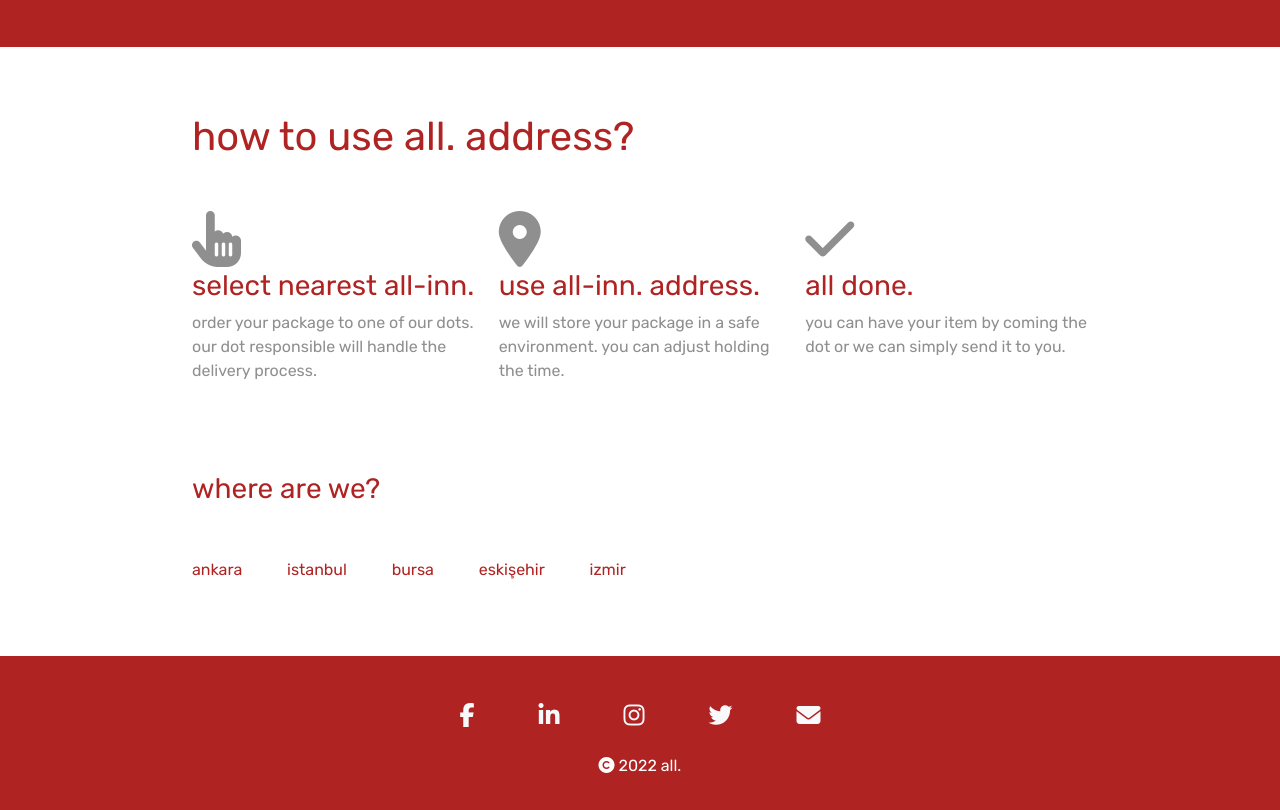
After one commit to erendagasan/gethat, a PHP site: page /dot.html in a window 1280 px wide. The commit adds this page. Shown: the part 717-1527 px from the top of the page. Run offline with PHP 8.4, Linux system fonts and the light colour scheme; some libraries are stand-ins or nearby versions.

Commit message:
Add files via upload

```diff
--- /dev/null
+++ b/dot.html
@@ -0,0 +1,153 @@
+<!DOCTYPE html>
+<html lang="en">
+  <head>
+    <meta charset="UTF-8" />
+    <meta http-equiv="X-UA-Compatible" content="IE=edge" />
+    <meta name="viewport" content="width=device-width, initial-scale=1.0" />
+    <title>all. - leave it to us!</title>
+    <link
+      href="https://cdn.jsdelivr.net/npm/bootstrap@5.2.0-beta1/dist/css/bootstrap.min.css"
+      rel="stylesheet"
+      integrity="sha384-0evHe/X+R7YkIZDRvuzKMRqM+OrBnVFBL6DOitfPri4tjfHxaWutUpFmBp4vmVor"
+      crossorigin="anonymous"
+    />
+    <link rel="stylesheet" href="style.css" />
+    <link rel="icon" type="image/x-icon" href="images/fav.ico" />
+    <script
+      src="https://kit.fontawesome.com/9a232f7429.js"
+      crossorigin="anonymous"
+    ></script>
+    <link rel="preconnect" href="https://fonts.googleapis.com" />
+    <link rel="preconnect" href="https://fonts.gstatic.com" crossorigin />
+    <link
+      href="https://fonts.googleapis.com/css2?family=Merriweather+Sans:wght@700&display=swap"
+      rel="stylesheet"
+    />
+
+    <link rel="preconnect" href="https://fonts.googleapis.com" />
+    <link rel="preconnect" href="https://fonts.gstatic.com" crossorigin />
+    <link
+      href="https://fonts.googleapis.com/css2?family=Rubik&display=swap"
+      rel="stylesheet"
+    />
+  </head>
+
+  <body>
+    <script
+    src="https://cdn.jsdelivr.net/npm/bootstrap@5.2.0-beta1/dist/js/bootstrap.bundle.min.js"
+    integrity="sha384-pprn3073KE6tl6bjs2QrFaJGz5/SUsLqktiwsUTF55Jfv3qYSDhgCecCxMW52nD2"
+    crossorigin="anonymous"
+  ></script>
+
+    <section id="title">
+        <div class="container-fluid">
+          <nav class="navbar navbar-expand-lg navbar-light p-0">
+            <div class="container brand-name">
+              <a class="navbar-brand" href="index.html"
+                > all.
+              </a>
+
+              <button
+                class="navbar-toggler d-lg-none custom-toggler"
+                type="button"
+                data-bs-toggle="collapse"
+                data-bs-target="#collapsibleNavId"
+                aria-controls="collapsibleNavId"
+                aria-expanded="false"
+                aria-label="Toggle navigation"
+              >
+                <span class="navbar-toggler-icon"></span>
+              </button>
+              <div class="collapse navbar-collapse" id="collapsibleNavId">
+                <ul class="navbar-nav ms-auto mt-lg-0 gap-4">
+                  <li class="nav-item active">
+                    <a class="nav-link" href="#pricing"
+                      >pricing <span class="visually-hidden">(current)</span></a
+                    >
+                  </li>
+                  <li class="nav-item">
+                    <a class="nav-link" href="dot.html">all-inn dots</a>
+                  </li>
+                  <li>
+                    <a class="nav-link" href="#partners">package</a>
+                  </li>
+                  <li class="nav-item dropdown">
+                    <a
+                      class="nav-link dropdown-toggle"
+                      href="#"
+                      id="dropdownId"
+                      data-bs-toggle="dropdown"
+                      aria-haspopup="true"
+                      aria-expanded="false"
+                      >download</a
+                    >
+                    <div class="dropdown-menu" aria-labelledby="dropdownId">
+                      <a class="dropdown-item" href="#">android</a>
+                      <a class="dropdown-item" href="#">iOS</a>
+                      <a class="dropdown-item" href="#">PC</a>
+                    </div>
+                  </li>
+                </ul>
+              </div>
+            </div>
+          </nav>
+    </section>
+
+    <section id="map">
+        <div class="map pt-5 pb-5">
+            <h1 class="map-h1">you can see all. branches down below.</h1>
+        <iframe
+            src="https://www.google.com/maps/d/u/2/embed?mid=1zEIDWZ5bEnsZkwuma0Nwn5JM_xNSO88&ehbc=2E312F"
+        ></iframe>
+        </div>
+    </section>
+
+    <section id="how-to">
+        <div class="container-fluid how-to">
+            <h1 class="pt-5">how to use all. address?</h1>
+          <div class="row">
+            <div class="col-lg-4 pt-5">
+              <h3><i class="fa-solid fa-hand-pointer fa-2xl" style="padding-bottom: 10%"></i><br>select nearest all-inn.</h3>
+              <p>order your package to one of our dots. our dot responsible will handle the delivery process.</p>
+            </div>
+            <div class="col-lg-4 pt-5">
+              <h3><i class="fa-solid fa-location-dot fa-2xl" style="padding-bottom: 10%"></i><br>use all-inn. address.</h3>
+              <p>we will store your package in a safe environment. you can adjust holding the time.</p>
+            </div>
+            <div class="col-lg-4 pt-5">
+              <h3><i class="fa-solid fa-check fa-2xl" style="padding-bottom: 10%"></i><br>all done.</h3>
+              <p>you can have your item by coming the dot or we can simply send it to you.</p>
+            </div>
+          </div>
+    </section>
+
+    <section id="where-are-we">
+        <div class="container-fluid">
+        <h3 class="where-are-we-h3 pt-5">where are we?</h3>
+            <div class="where-are-we">
+                <ul>
+                    <li>ankara</li>
+                    <li>istanbul</li>
+                    <li>bursa</li>
+                    <li>eskişehir</li>
+                    <li>izmir</li>
+            </ul>
+            </div>
+        </div>
+    </section>
+
+    <section id="social-media">
+        <div class="social-media pt-5">
+        <a class="link-light" href=""><i class="fa-brands fa-facebook-f fa-xl"></i></a>
+        <a class="link-light" href=""><i class="fa-brands fa-linkedin-in fa-xl"></i></a>
+        <a class="link-light" href=""><i class="fa-brands fa-instagram fa-xl"></i></a>
+        <a class="link-light" href=""><i class="fa-brands fa-twitter fa-xl"></i></a>
+        <a class="link-light" href=""><i class="fa-solid fa-envelope fa-xl"></i></a>
+    </div>
+    <div class="copyright pb-3">
+        <p><i class="fa-solid fa-copyright"></i> 2022 all.</p>
+    </div>
+    </section>
+
+  </body>
+</html>
--- a/style.css
+++ b/style.css
@@ -287,17 +290,17 @@ h1 {
 }
 
 hr {
-  color: #f06c5b;
+  color: #af2322;
   border: 3px solid;
   border-top: none;
 }
 
 #social-media {
-  background-color: #f06c5b;
+  background-color: #af2322;
 }
 
 .social-media {
-  background-color: #f06c5b;
+  background-color: #af2322;
   color: white;
   padding-top: 5%;
   padding-bottom: 2%;
@@ -307,7 +310,7 @@ hr {
 }
 
 .copyright {
-  background-color: #f06c5b;
+  background-color: #af2322;
   color: white;
   text-align: center;
   padding-bottom: 2%;
@@ -315,5 +318,75 @@ hr {
 
 #message {
   padding-top: 5%;
-  background-color: #f06c5b;
+  background-color: #af2322;
 }
+
+.map {
+  background-color: #af2322;
+  display: flex;
+  flex-direction: column;
+  align-items: center;
+}
+
+.map-h1 {
+  color: white;
+  text-align: center;
+}
+
+iframe {
+  width: 640px;
+  height: 480px;
+}
+
+@media screen and (max-width:640px) {
+  iframe {
+    width: 320px;
+    height: 240px;
+  }
+}
+
+.where-are-we-h3 {
+  color: #af2322;
+  text-align: left;
+  padding-top: 5%;
+}
+
+.where-are-we {
+  color: #af2322;
+  padding-top: 5%;
+  padding-bottom: 5%;
+}
+
+.where-are-we ul {
+  color: #af2322;
+  display: flex;
+  flex-wrap: wrap;
+  padding-left: 0%;
+  gap: 5%;
+  list-style-type: none;
+}
+
+@media screen and (max-width:600px) {
+  .where-are-we ul {
+    justify-content: center;
+  }
+  .where-are-we-h3 {
+    text-align: center;
+  }
+}
+
+.how-to {
+  color: #af2322;
+}
+
+.how-to h1 {
+  color: #af2322;
+}
+
+.how-to i {
+  color: #8f8f8f;
+}
+
+.how-to p {
+  color: #8f8f8f;
+}
```
Also changed, not shown: other parts of style.css (+23 -20 lines), index.html (+18 -13 lines), index.js (added).
